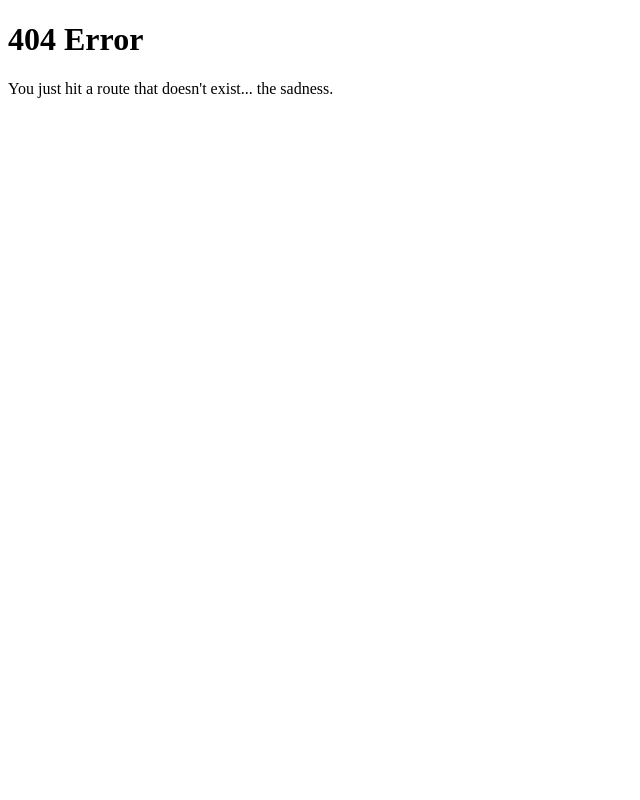
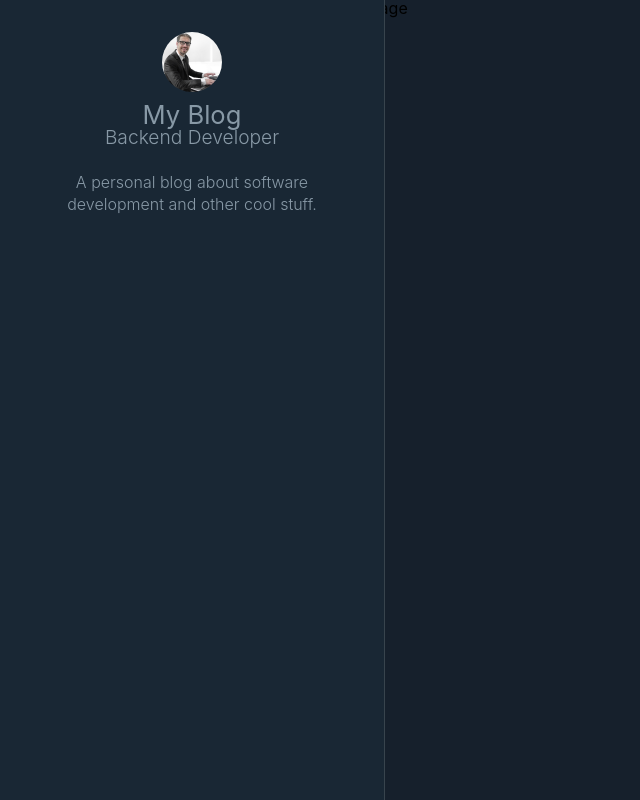
Before and after one commit to alanoteles/blog-gatsby, a Gatsby site: page /about in a window 1280 px wide. Before the commit this address had no page. Shown: the whole page, without its empty margins (0-640 px from the left). Built offline with nearby package versions, Linux system fonts and the light colour scheme; Gatsby itself is replaced by a stand-in of ours.

Commit message:
First commit

```diff
--- a/gatsby-config.js
+++ b/gatsby-config.js
@@ -1,10 +1,12 @@
 module.exports = {
   siteMetadata: {
     title: `My Blog`,
+    position: `Backend Developer`,
     description: `A personal blog about software development and other cool stuff.`,
     author: `@alanoteles`,
   },
   plugins: [
+    `gatsby-plugin-styled-components`,
     `gatsby-plugin-react-helmet`,
     {
       resolve: `gatsby-source-filesystem`,
--- a/package.json
+++ b/package.json
@@ -11,12 +11,14 @@
     "gatsby-plugin-offline": "^3.2.21",
     "gatsby-plugin-react-helmet": "^3.3.10",
     "gatsby-plugin-sharp": "^2.6.24",
+    "gatsby-plugin-styled-components": "^4.14.0",
     "gatsby-source-filesystem": "^2.3.23",
     "gatsby-transformer-sharp": "^2.5.12",
     "prop-types": "^15.7.2",
     "react": "^16.12.0",
     "react-dom": "^16.12.0",
-    "react-helmet": "^6.1.0"
+    "react-helmet": "^6.1.0",
+    "styled-components": "^5.3.1"
   },
   "devDependencies": {
     "prettier": "2.0.5"
--- /dev/null
+++ b/src/components/Avatar/index.js
@@ -0,0 +1,24 @@
+import React from "react"
+import { useStaticQuery, graphql } from "gatsby"
+
+import * as S from './styled'
+
+const Avatar = () => {
+    const { avatarImage } = useStaticQuery(
+        graphql`
+            query {
+                avatarImage: file(relativePath: { eq: "profile.jpg"}) {
+                    childImageSharp {
+                        fixed(width: 60, height: 60) {
+                            ...GatsbyImageSharpFixed
+                        }
+                    }
+                }
+            }
+        `
+    )
+
+    return <S.AvatarWrapper fixed={avatarImage.childImageSharp.fixed} />
+}
+
+export default Avatar
--- /dev/null
+++ b/src/components/Avatar/styled.js
@@ -0,0 +1,9 @@
+import styled from "styled-components";
+import Img from 'gatsby-image'
+
+export const AvatarWrapper = styled(Img)`
+  border-radius: 50%;
+  height: 3.75rem;
+  margin: auto;
+  width: 3.75rem;
+`
--- /dev/null
+++ b/src/components/Layout/index.js
@@ -0,0 +1,24 @@
+import React from "react"
+import PropTypes from "prop-types"
+
+import * as S from './styled'
+import GlobalStyles from "../../styles/global";
+import Sidebar from "../Sidebar";
+
+
+
+const Layout = ({ children }) => {
+  return (
+    <S.LayoutWrapper>
+      <GlobalStyles/>
+      <Sidebar/>
+      <S.LayoutMain>{children}</S.LayoutMain>
+    </S.LayoutWrapper>
+  )
+}
+
+Layout.propTypes = {
+  children: PropTypes.node.isRequired,
+}
+
+export default Layout
--- /dev/null
+++ b/src/components/Layout/styled.js
@@ -0,0 +1,12 @@
+import styled from "styled-components";
+
+export const LayoutWrapper = styled.section`
+  display: flex;
+`
+
+export const LayoutMain = styled.main`
+  background: #16202c;
+  min-height: 100vh;
+  padding: 0 3.75rem 0 20rem;
+  width: 100%;
+`
--- /dev/null
+++ b/src/components/Profile/index.js
@@ -0,0 +1,39 @@
+import React from 'react'
+import { useStaticQuery, graphql } from 'gatsby'
+
+import Avatar from '../Avatar'
+import * as S from './styled'
+
+const Profile = () => {
+
+  const {
+    site: {
+      siteMetadata: {title, position, description}
+    }
+  } = useStaticQuery(graphql`
+  query MySiteMetadata {
+    site {
+      siteMetadata {
+        title
+        position
+        description
+      }
+    }
+  }
+  `)
+
+  return (
+    <S.ProfileWrapper>
+      <S.ProfileLink>
+          <Avatar />
+          <S.ProfileAuthor>
+            {title}
+            <S.ProfilePosition>{position}</S.ProfilePosition>
+          </S.ProfileAuthor>
+          <S.ProfileDescription>{description}</S.ProfileDescription>
+      </S.ProfileLink>
+    </S.ProfileWrapper>
+  )
+}
+
+export default Profile
--- /dev/null
+++ b/src/components/Profile/styled.js
@@ -0,0 +1,35 @@
+import styled from "styled-components";
+import { Link } from "gatsby";
+
+export const ProfileWrapper = styled.section`
+  color: #8899a6;
+  display: flex;
+  flex-direction: column;
+`
+
+export const ProfileLink = styled(Link)`
+  color: #8899a6;
+  text-decoration: none;
+  transition: color 0.5s;
+
+  &:hover {
+    color: #1fa1f2;
+  }
+`
+
+export const ProfileAuthor = styled.h1`
+  font-size: 1.6rem;
+  margin: 0.5rem auto 1.5rem;
+`
+
+export const ProfilePosition = styled.small`
+  display: block;
+  font-size: 1.2rem;
+  font-weight: 300;
+`
+
+export const ProfileDescription = styled.p`
+  font-size: 1rem;
+  font-weight: 300;
+  line-height: 1.4;
+`
--- /dev/null
+++ b/src/components/Sidebar/index.js
@@ -0,0 +1,12 @@
+import React from "react";
+import Profile from "../Profile";
+
+import * as S from './styled'
+
+const Sidebar = () => (
+  <S.SidebarWrapper>
+    <Profile/>
+  </S.SidebarWrapper>
+)
+
+export default Sidebar
--- /dev/null
+++ b/src/components/Sidebar/styled.js
@@ -0,0 +1,14 @@
+import styled from "styled-components";
+
+export const SidebarWrapper = styled.aside`
+  align-items: center;
+  border-right: 1px solid #38444d;
+  background: #192734;
+  display: flex;
+  flex-direction: column;
+  height: 100vh;
+  position: fixed;
+  padding: 2rem;
+  text-align: center;
+  width: 20rem;
+`
--- a/src/components/layout.js
+++ /dev/null
@@ -1,14 +0,0 @@
-import React from "react"
-import PropTypes from "prop-types"
-
-const Layout = ({ children }) => {
-  return (
-    <main>{children}</main>
-  )
-}
-
-Layout.propTypes = {
-  children: PropTypes.node.isRequired,
-}
-
-export default Layout
--- a/src/pages/404.js
+++ b/src/pages/404.js
@@ -1,13 +1,13 @@
 import React from "react"
 
-import Layout from "../components/layout"
+import Layout from "../components/Layout"
 import SEO from "../components/seo"
 
 const NotFoundPage = () => (
   <Layout>
     <SEO title="404: Not found" />
     <h1>404 Error</h1>
-    <p>You just hit a route that doesn&#39;t exist... the sadness.</p>
+    <p>Ops...Sorry, nothing here.</p>
   </Layout>
 )
 
--- /dev/null
+++ b/src/pages/about.js
@@ -0,0 +1,12 @@
+import React from 'react'
+import Layout from '../components/Layout'
+import SEO from '../components/seo'
+
+const AboutPage = () => (
+    <Layout>
+        <SEO title="About" />
+        <h1>About page</h1>
+    </Layout>
+)
+
+export default AboutPage
--- a/src/pages/index.js
+++ b/src/pages/index.js
@@ -1,12 +1,13 @@
 import React from "react"
 
-import Layout from "../components/layout"
+import Layout from "../components/Layout"
 import SEO from "../components/seo"
 
 const IndexPage = () => (
   <Layout>
     <SEO title="Home" />
     <h1>Home</h1>
+
   </Layout>
 )
 
--- a/src/pages/using-typescript.tsx
+++ b/src/pages/using-typescript.tsx
@@ -2,7 +2,7 @@
 import React from "react"
 import { PageProps, Link, graphql } from "gatsby"
 
-import Layout from "../components/layout"
+import Index from "../components/Layout"
 import SEO from "../components/seo"
 
 type DataProps = {
@@ -12,7 +12,7 @@
 }
 
 const UsingTypescript: React.FC<PageProps<DataProps>> = ({ data, path }) => (
-  <Layout>
+  <Index>
     <SEO title="Using TypeScript" />
     <h1>Gatsby supports TypeScript by default!</h1>
     <p>This means that you can create and write <em>.ts/.tsx</em> files for your pages, components etc. Please note that the <em>gatsby-*.js</em> files (like gatsby-node.js) currently don't support TypeScript yet.</p>
@@ -20,7 +20,7 @@
     <p>You're currently on the page "{path}" which was built on {data.site.buildTime}.</p>
     <p>To learn more, head over to our <a href="https://www.gatsbyjs.org/docs/typescript/">documentation about TypeScript</a>.</p>
     <Link to="/">Go back to the homepage</Link>
-  </Layout>
+  </Index>
 )
 
 export default UsingTypescript
--- /dev/null
+++ b/src/styles/global.js
@@ -0,0 +1,73 @@
+import { createGlobalStyle } from "styled-components";
+
+const GlobalStyles = createGlobalStyle`
+  /* http://meyerweb.com/eric/tools/css/reset/
+     v2.0 | 20110126
+     License: none (public domain)
+  */
+
+  html, body, div, span, applet, object, iframe,
+  h1, h2, h3, h4, h5, h6, p, blockquote, pre,
+  a, abbr, acronym, address, big, cite, code,
+  del, dfn, em, img, ins, kbd, q, s, samp,
+  small, strike, strong, sub, sup, tt, var,
+  b, u, i, center,
+  dl, dt, dd, ol, ul, li,
+  fieldset, form, label, legend,
+  table, caption, tbody, tfoot, thead, tr, th, td,
+  article, aside, canvas, details, embed,
+  figure, figcaption, footer, header, hgroup,
+  menu, nav, output, ruby, section, summary,
+  time, mark, audio, video {
+    margin: 0;
+    padding: 0;
+    border: 0;
+    font-size: 100%;
+    font: inherit;
+    vertical-align: baseline;
+  }
+
+  /* HTML5 display-role reset for older browsers */
+  article, aside, details, figcaption, figure,
+  footer, header, hgroup, menu, nav, section {
+    display: block;
+  }
+
+  body {
+    line-height: 1;
+  }
+
+  ol, ul {
+    list-style: none;
+  }
+
+  blockquote, q {
+    quotes: none;
+  }
+
+  blockquote:before, blockquote:after,
+  q:before, q:after {
+    content: '';
+    content: none;
+  }
+
+  table {
+    border-collapse: collapse;
+    border-spacing: 0;
+  }
+
+  body {
+    background: #16202c;
+    line-height: 1;
+    font-size: 100%;
+    font-family: -apple-system, BlinkMacSystemFont, "Segoe UI", Roboto, Helvetica, Arial, sans-serif;
+  }
+
+  img {
+    display: block;
+    width: 100%;
+    height: auto;
+  }
+`
+
+export default GlobalStyles
```
Also changed, not shown: src/images/profile.jpg (added), 2 other files.
